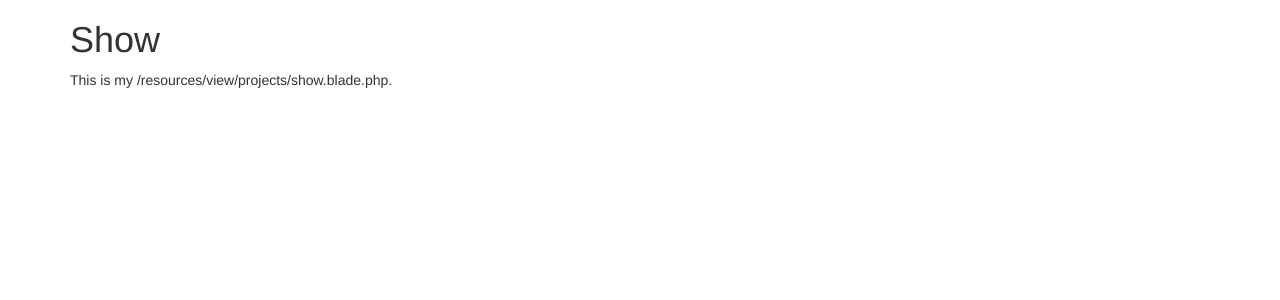
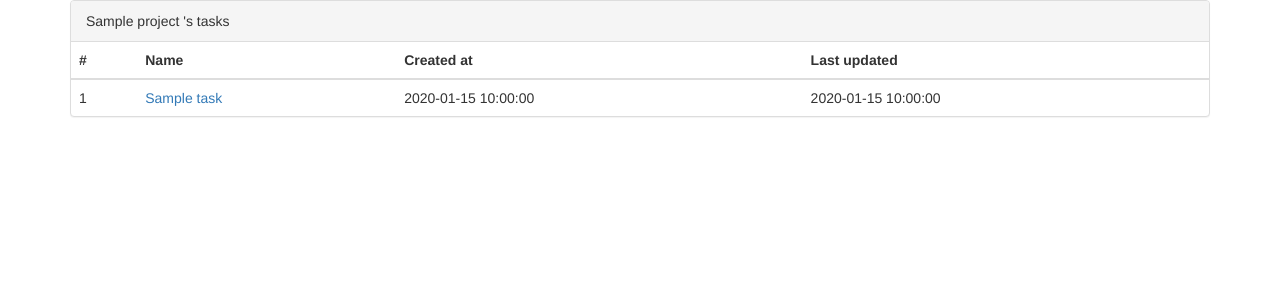
Before and after one commit to danblitzhou/MyToDo, a Laravel app: template resources/views/projects/show.blade.php in a window 1280 px wide. Shown: the top 300 px of the page. Run offline with Laravel 8, Linux system fonts and the light colour scheme; the template is opened without the code that fills it: most values are stand-ins (such as "Sample title", 1, 10 or a date in 2020); settings files or empty folders that the repository lacks are supplied.

Commit message:
Creatd basic projects show page

```diff
--- a/resources/views/projects/show.blade.php
+++ b/resources/views/projects/show.blade.php
@@ -2,9 +2,35 @@
 
 @section('content')
 
-  <h1>Show</h1>
-  <p>
-    This is my /resources/view/projects/show.blade.php.
-  </p>
+<div class="panel panel-default">
+   <div class="panel-heading">
+     {{ $project->name}} 's tasks
+   </div>
+@if ( !$project->tasks->count() )
+   <div class="alert alert-danger" role="alert">{{ $project->name }} has no tasks. </div>
+@else
+   <table class="table">
+     <thead>
+       <tr>
+         <th>#</th>
+         <th>Name</th>
+         <th>Created at</th>
+         <th>Last updated</th>
+       </tr>
+     </thead>
+     <tbody>
+       @foreach( $project->tasks as $task)
+       <tr>
+         <td>{{$task->id}}</td>
+         <td><a href="{{ route('projects.tasks.show', [$project->slug, $task->slug]) }}">{{ $task->name }}</a></td>
+         <td>{{$task->created_at}}</td>
+         <td>{{$task->updated_at}}</td>
+       </tr>
 
+       @endforeach
+     </tbody>
+
+ </table>
+</div>
+  @endif
 @endsection
```
